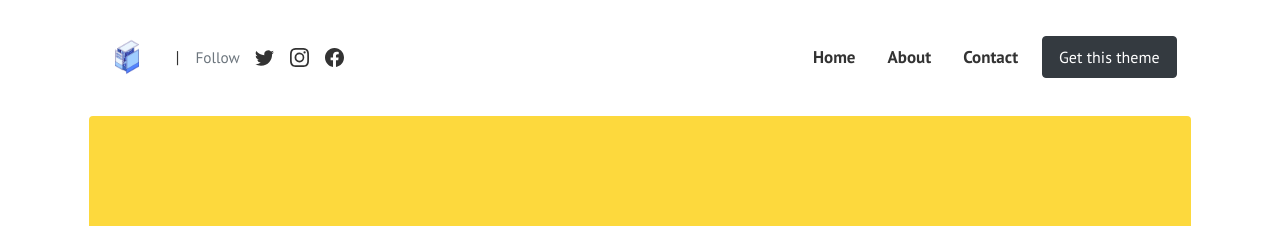
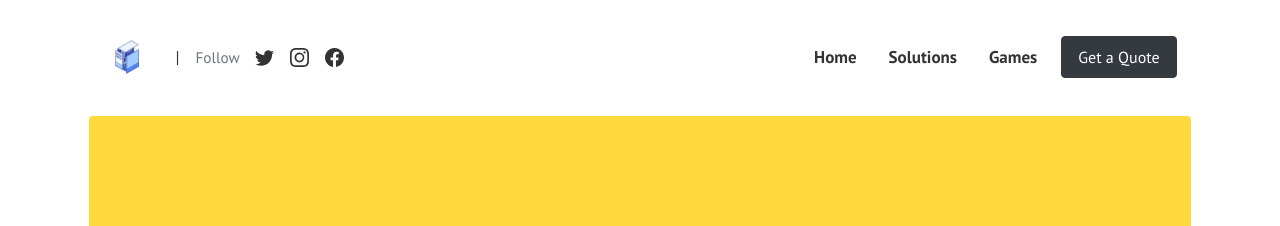
Before and after one commit to KariukiJonathan/58mods, a Jekyll site: the page built from index.html, in a window 1280 px wide. Shown: the top 226 px of the page. Built offline with Jekyll 4.4.1, drawn with Linux system fonts in a browser that asks for light colours; the list of posts is cut into pages by our own code; comment, search, counter and statistics services are not loaded.

Commit message:
Update menus.yml

```diff
--- a/_data/menus.yml
+++ b/_data/menus.yml
@@ -3,13 +3,13 @@ topmenu:
   - title: Home
     url: ""
 
-  - title: About
+  - title: Solutions
     url: "about/"
 
-  - title: Contact
+  - title: Games
     url: "contact/"
 
-  - title: Get this theme
+  - title: Get a Quote
     url: https://bootstrapstarter.com/template-affiliates-bootstrap-jekyll/
     class: "ml-2 btn btn-dark text-white px-3"
     external: true
```
